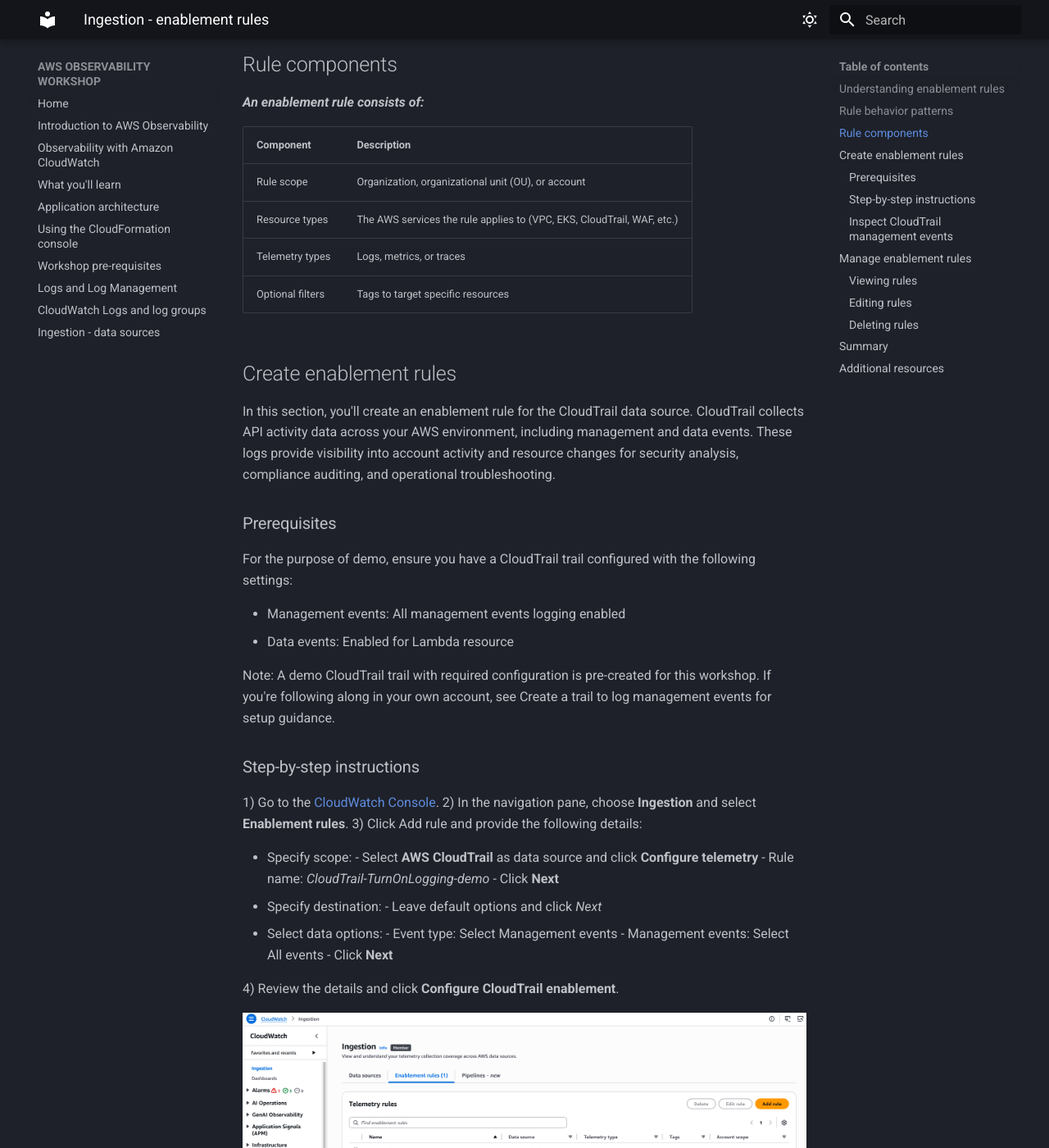
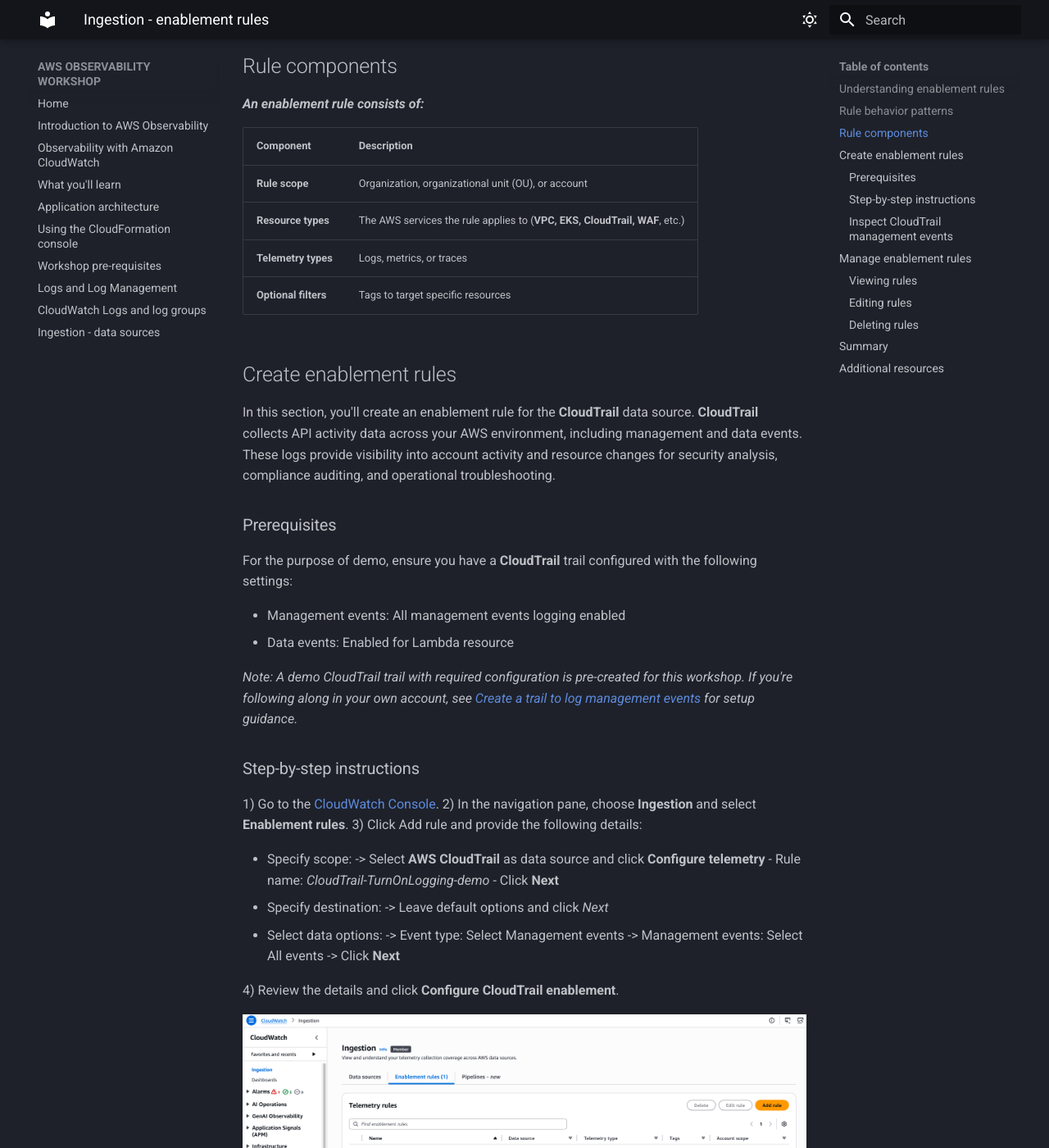
Before and after one commit to PRappalini/AWS-OBSERVABILITY-WORKSHOP, an MkDocs documentation site: the page built from docs/08-Ingestion - enablement rules.md, in a window 1280 px wide and 1400 px high, scrolled down 1150 px. Shown: the whole window at 82% size. Built offline with MkDocs 1.6.1 and Material for MkDocs 9.7.7, drawn with Linux system fonts in a browser that asks for light colours; some of the changed text lies outside the part shown.

```diff
--- a/docs/08-Ingestion - enablement rules.md
+++ b/docs/08-Ingestion - enablement rules.md
@@ -57,9 +54,9 @@ Note: A demo CloudTrail trail with required configuration is pre-created for thi
 2) In the navigation pane, choose **Ingestion** and select **Enablement rules**.
 3) Click Add rule and provide the following details:
 
-- Specify scope: - Select **AWS CloudTrail** as data source and click **Configure telemetry** - Rule name: *CloudTrail-TurnOnLogging-demo* - Click **Next**
-- Specify destination: - Leave default options and click *Next*
-- Select data options: - Event type: Select Management events - Management events: Select All events - Click **Next**
+- Specify scope: -> Select **AWS CloudTrail** as data source and click **Configure telemetry** - Rule name: *CloudTrail-TurnOnLogging-demo* - Click **Next**
+- Specify destination: -> Leave default options and click *Next*
+- Select data options: -> Event type: Select Management events -> Management events: Select All events -> Click **Next**
 
 4) Review the details and click **Configure CloudTrail enablement**.
 
@@ -103,9 +100,9 @@ After the telemetry rule is configured, a log group will be created with the nam
 
 ![08-dataevents.png](./img/08-dataevents.png)
 
-6) Review the details and click *Update rule*.
+6) Review the details and click **Update rule**.
 
-Since we have enabled data events, a new log group will be created with the name aws/cloudtrail/dataevents with data events related to AWS Lambda service.
+Since we have enabled data events, a new log group will be created with the name *aws/cloudtrail/dataevents* with data events related to **AWS Lambda** service.
 
 *WARNING: Ensure you have enabled data event logging for any existing or new CloudTrail trail.*
 
```
Also changed, not shown: other parts of docs/08-Ingestion - enablement rules.md (+20 -23 lines).
